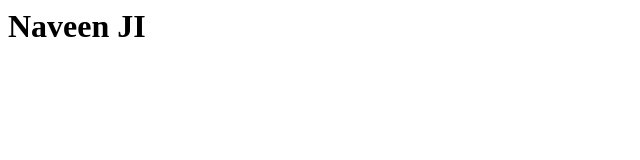
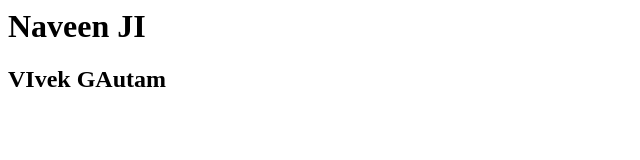
Before and after one commit to Viveksgautam/day1, a plain HTML site: page index.html in a window 1280 px wide. Shown: the whole page, without its empty margins (0-640 px from the left). Drawn offline with Linux system fonts and the light colour scheme.

Commit message:
new line add

```diff
--- a/index.html
+++ b/index.html
@@ -9,6 +9,8 @@
 
 <h1> Naveen JI </h1>
 
+<h2> VIvek GAutam</h2>
+
 
 </body>
 </html>
```
